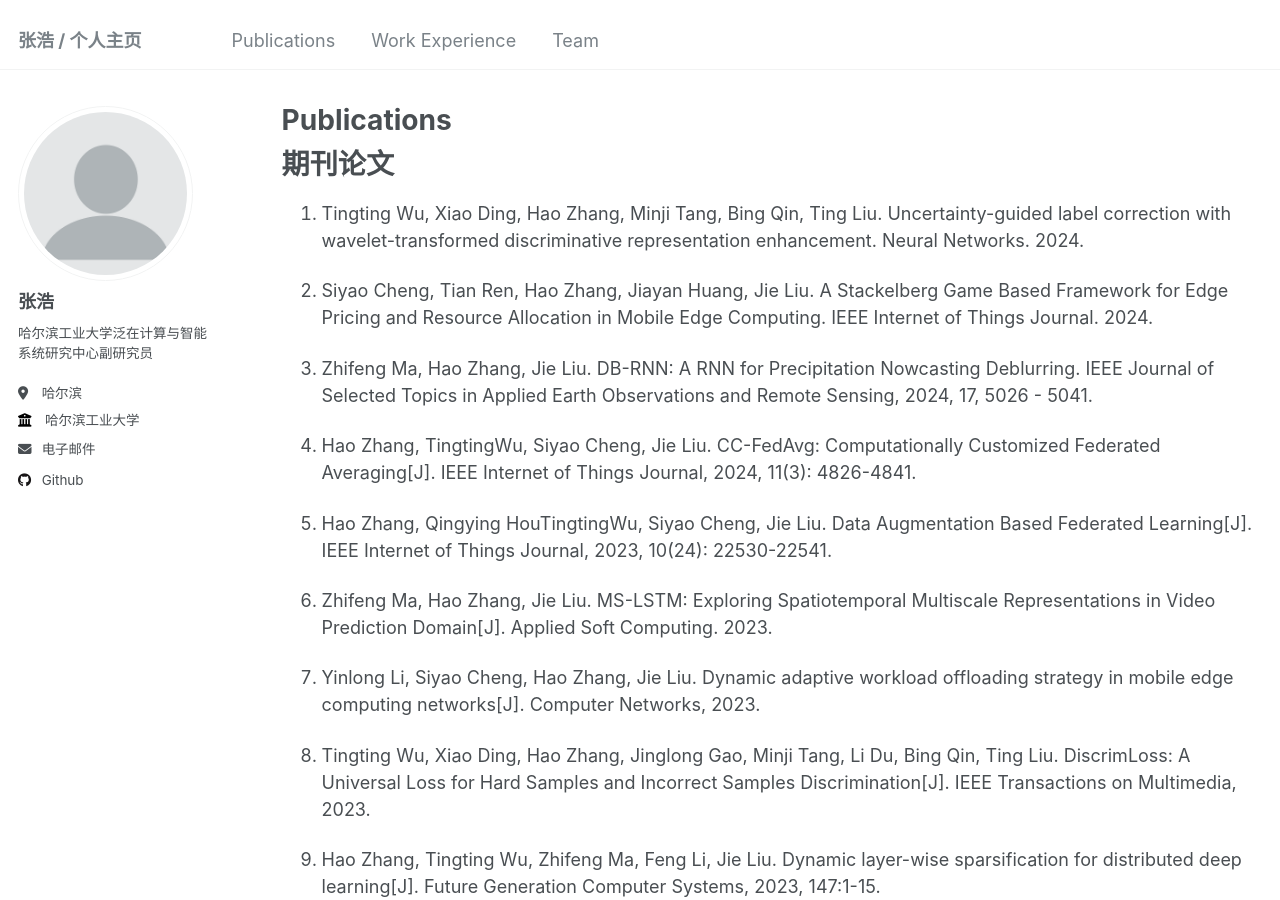
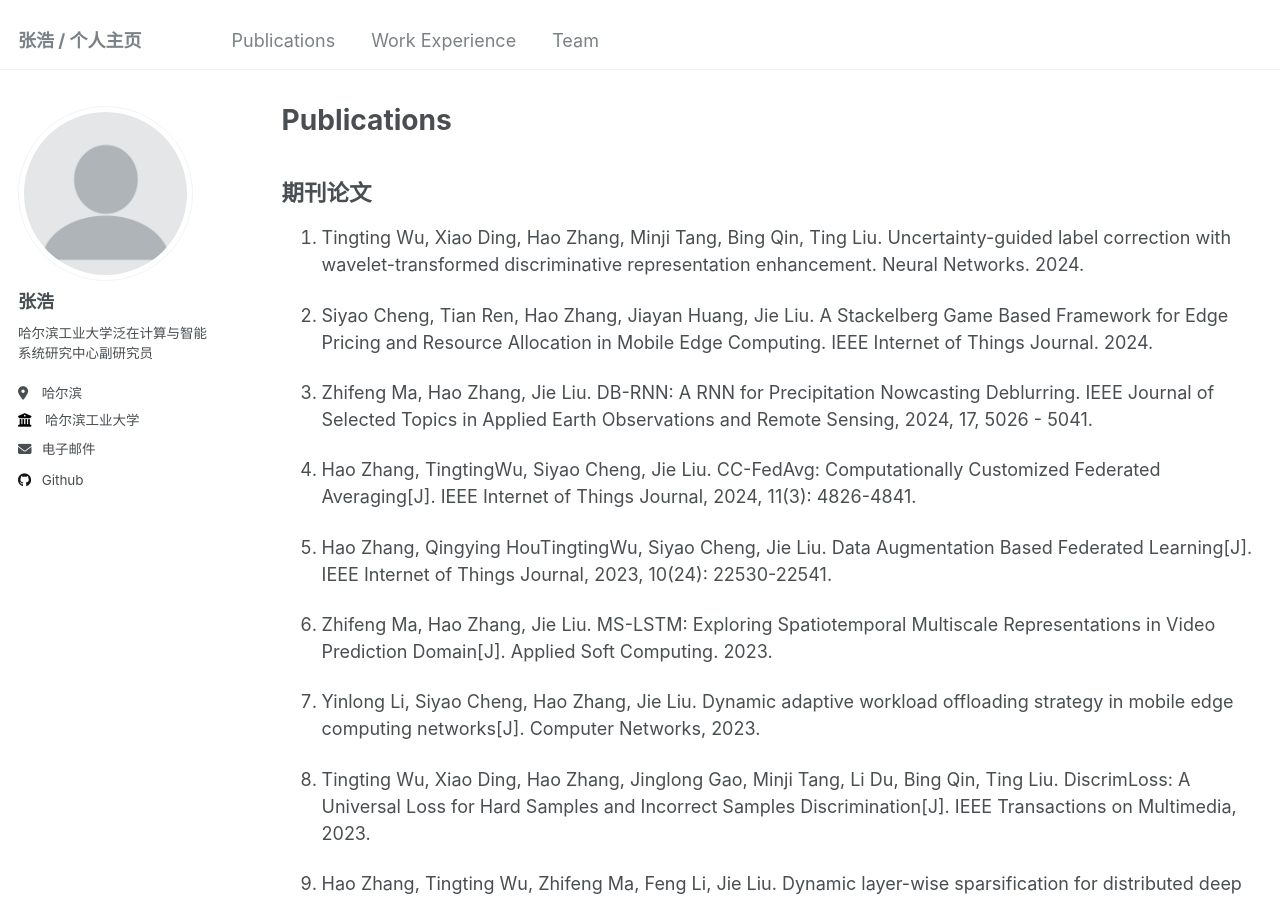
Before and after one commit to benjiachong/benjiachong.github.io, a Jekyll site: the page built from _pages/publication.md, in a window 1280 px wide and 900 px high. Built offline with Jekyll 4.4.1, drawn with Linux system fonts in a browser that asks for light colours.

```diff
--- a/_pages/publication.md
+++ b/_pages/publication.md
@@ -6,7 +6,7 @@ author_profile: true
 ---
 
 
-# 期刊论文
+## 期刊论文
 1. Tingting Wu, Xiao Ding, Hao Zhang, Minji Tang, Bing Qin, Ting Liu. Uncertainty-guided label correction with wavelet-transformed discriminative representation enhancement. Neural Networks. 2024.
 
 1. Siyao Cheng, Tian Ren, Hao Zhang, Jiayan Huang, Jie Liu. A Stackelberg Game Based Framework for Edge Pricing and Resource Allocation in Mobile Edge Computing. IEEE Internet of Things Journal. 2024.
@@ -43,7 +43,7 @@ author_profile: true
 
 1. Hao Zhang, Nenghai Yu, Honggang Hu. The optimal noise distribution for privacy preserving in mobile aggregation applications[J]. International Journal of Distributed Sensor Networks, 2014, 10(2): 678098.
 
-# 会议论文
+## 会议论文
 1. Tingting Wu, Xiao Ding, Minji Tang, Hao Zhang, Bing Qin, Ting Liu. NoisywikiHow: A Benchmark for Learning with Real-world Noisy Labels in Natural Language Processing[C]//Findings of the Association for Computational Linguistics: ACL 2023.
 
 1. Bolong Liu,Hao Zhang, Jie Liu, and Qiang Wang. ACIGS: An automated large-scale crops image generation system based on large visual language multi-modal models[C]//Workshop on Sensing, Communication and Networking for Smart Agriculture (AgriSECON 2023). 2023: 7-13.
@@ -56,5 +56,5 @@ author_profile: true
 
 1. Hao Zhang, Yonggang Wen, Nenghai Yu, Xinwen Zhang. Privacy-preserving computation for location-based information survey via mobile cloud computing[C]//2013 IEEE/CIC International Conference on Communications in China (ICCC). IEEE, 2013: 100-105.
 
-# 专著
+## 专著
 1. Hao Zhang , Yonggang Wen, Haiyong Xie, Nenghai Yu. Distributed hash table: Theory, platforms and applications. Springer. 2013.
```
